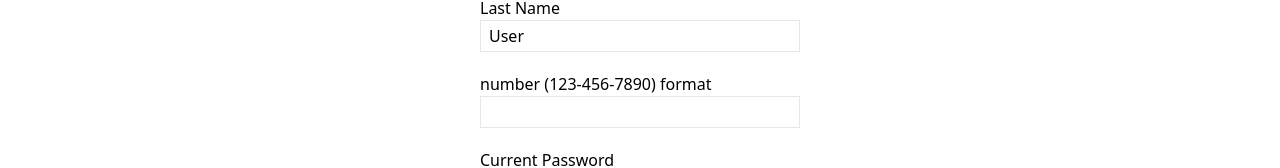
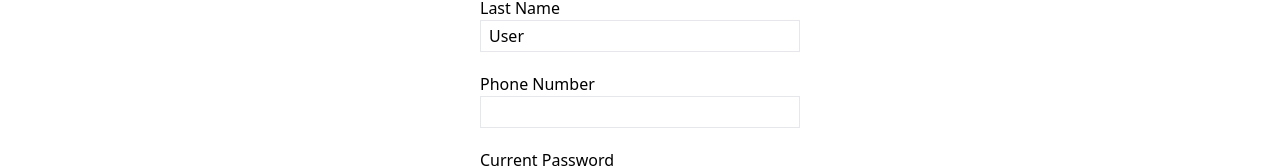
Before and after one commit to pdubss/bank, a React (Vite) app: page /profile/1 in a window 1280 px wide. Shown: the part 315-483 px from the top of the page. Built offline with nearby package versions, Linux system fonts and the light colour scheme; sample sign-in values are in the browser's storage.

Commit message:
fixed profile page and route

```diff
--- a/src/pages/Profile.tsx
+++ b/src/pages/Profile.tsx
@@ -93,7 +93,6 @@ function Profile() {
           type="text"
           defaultValue={user.firstName}
           {...register("firstName", {
-            required: "A first name is required",
             pattern: {
               value: /^[A-Za-z]+([-' ][A-Za-z]+)*$/,
               message: "Invalid name",
@@ -108,7 +107,6 @@ function Profile() {
           label="Last Name"
           defaultValue={user.lastName}
           {...register("lastName", {
-            required: "A last name is required",
             pattern: {
               value: /^[A-Za-z]+([-' ][A-Za-z]+)*$/,
               message: "Invalid name",
@@ -119,13 +117,12 @@ function Profile() {
           <ErrorMessage>{errors.lastName.message}</ErrorMessage>
         )}
         <Input
-          label="number (123-456-7890) format"
+          label="Phone Number"
           type="text"
           defaultValue={user.phone}
           {...register("phone", {
-            required: "A phone number is required",
             pattern: {
-              value: /^\d{3}-\d{3}-\d{4}$/,
+              value: /^(\d{3}-?\d{3}-?\d{4})$/,
               message: "Invalid phone number",
             },
           })}
```
Also changed, not shown: 1 other file (tests, documents, lock files or other folders).
